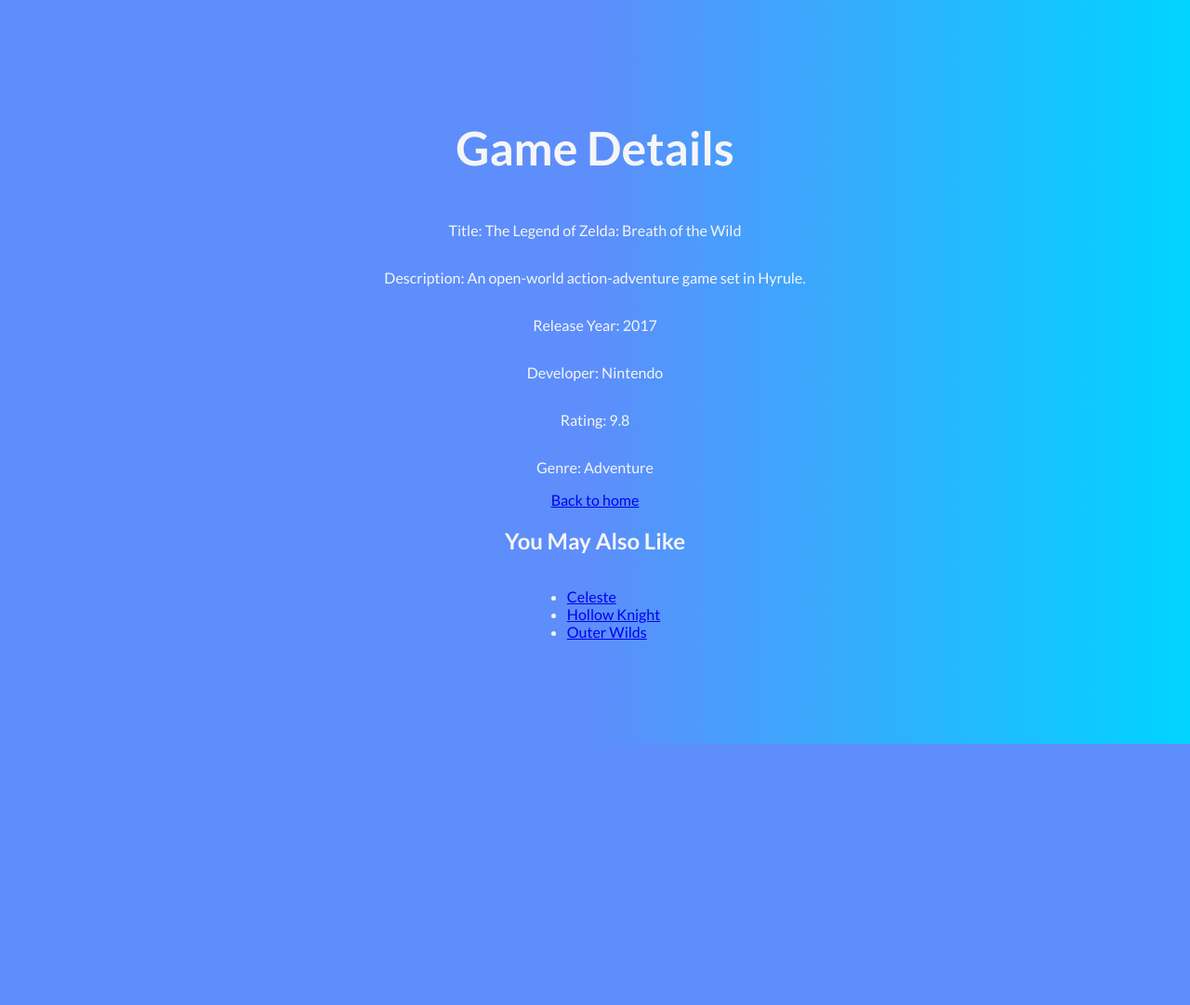
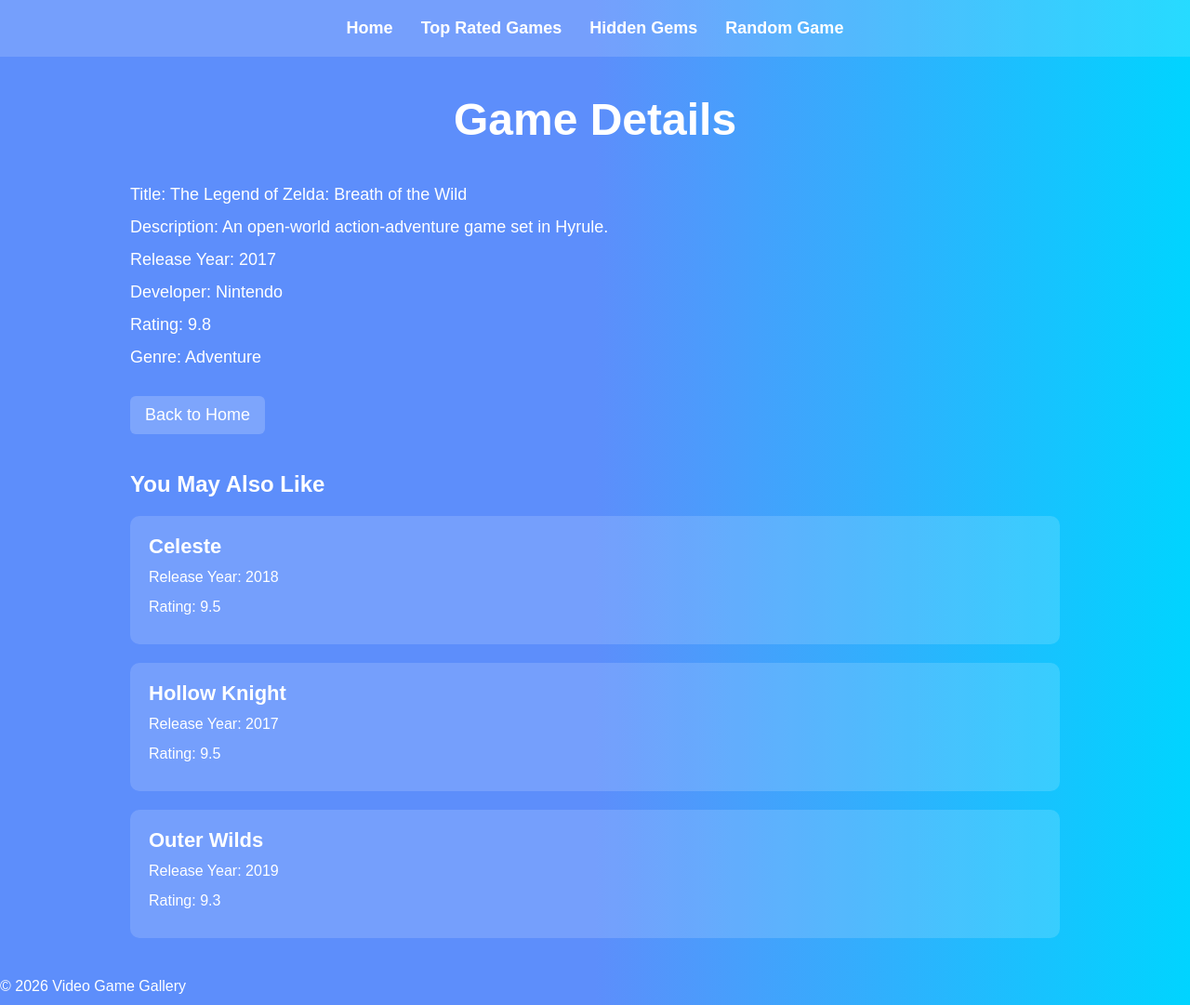
Before and after one commit to VictoriaLeighSmith/video-game-gallery, a Node server app: page /game/1 in a window 1280 px wide. Shown: the whole page at 93% size. Before the commit the page ends 800 px from the top, so only its background shows below. Run offline with Node 20, Linux system fonts and the light colour scheme.

Commit message:
Updated views pages, updated header and footer partials, base css styles, and api endpoints added.

```diff
--- a/index.js
+++ b/index.js
@@ -1,6 +1,6 @@
 const express = require("express");
 const path = require("path");
-const { VideoGames, Genres } = require("./utils/data");
+const { VideoGames } = require("./utils/data");
 const {
   getGameDetailsById,
   getGamesByGenre,
@@ -16,22 +16,43 @@ app.set("views", path.join(__dirname, "views"));
 app.use(express.static("public"));
 
 app.get("/", (request, response) => {
-  response.render("index");
+  const randomGames = [];
+
+  while (randomGames.length < 9) {
+    const randomId = selectRandomGameId();
+    const randomGame = getGameDetailsById(randomId);
+
+    const alreadyAdded = randomGames.some((game) => game.id === randomGame.id);
+
+    if (!alreadyAdded) {
+      randomGames.push(randomGame);
+    }
+  }
+
+  response.render("index", {
+    randomGames: randomGames,
+  });
 });
 
 app.get("/game/:id", (request, response) => {
   const id = parseInt(request.params.id, 10);
+
   if (isNaN(id) || id <= 0) {
     return response.status(400).send("Invalid ID");
   }
 
   const foundGame = getGameDetailsById(id);
+
   if (!foundGame) {
     return response.status(404).send("Game not found");
   }
+
   const gameGenre = foundGame.genre;
+
   const sameGenreGames = VideoGames.filter(
-    (game) => gameGenre === game.genre && game.id !== foundGame.id,
+    (recommendedGame) =>
+      recommendedGame.genre === gameGenre &&
+      recommendedGame.id !== foundGame.id,
   );
 
   const recommendedGames = sameGenreGames.slice(0, 3);
@@ -43,34 +64,130 @@ app.get("/game/:id", (request, response) => {
 });
 
 app.get("/top-rated", (request, response) => {
-  const topRated = getTopRatedGames();
+  const topRatedGames = getTopRatedGames(15);
 
-  response.render("top-rated", { topRated: topRated });
+  response.render("top-rated", {
+    games: topRatedGames,
+  });
 });
 
 app.get("/random", (request, response) => {
-  const getRandomID = selectRandomGameId();
-  const getRandomGame = getGameDetailsById(getRandomID);
+  const randomId = selectRandomGameId();
 
-  response.render("random", { randomGame: getRandomGame });
+  response.redirect(`/game/${randomId}`);
 });
 
 app.get("/hidden-gems", (request, response) => {
-  const hiddenGems = getHiddenGems();
+  const hiddenGemGames = getHiddenGems();
 
-  response.render("hidden-gems", { hiddenGems: hiddenGems });
+  response.render("hidden-gems", {
+    games: hiddenGemGames,
+  });
 });
 
 app.get("/genre/:genre", (request, response) => {
-  const foundGenre = getGamesByGenre(request.params.genre, 5);
-  if (foundGenre.length === 0) {
+  const genreGames = getGamesByGenre(request.params.genre, 5);
+
+  if (genreGames.length === 0) {
     return response.status(404).send("Genre not found");
   }
 
-  response.render("genre", { genre: foundGenre });
+  response.render("genre", {
+    games: genreGames,
+  });
+});
+
+// REST API routes
+
+app.get("/api/games", (request, response) => {
+  const games = VideoGames.map((game) => {
+    return {
+      title: game.title,
+      genre: game.genre,
+      releaseYear: game.releaseYear,
+      rating: game.averageRating,
+    };
+  });
+
+  response.json({
+    data: games,
+  });
+});
+
+app.get("/api/games/top-rated", (request, response) => {
+  const games = getTopRatedGames(10);
+
+  response.json({
+    data: games,
+  });
+});
+
+app.get("/api/games/genre/:genre", (request, response) => {
+  const games = getGamesByGenre(request.params.genre, VideoGames.length);
+
+  if (games.length === 0) {
+    return response.status(404).json({
+      error: "No games found for this genre",
+    });
+  }
+
+  response.json({
+    data: games,
+  });
+});
+
+app.get("/api/games/:id/recommendations", (request, response) => {
+  const id = parseInt(request.params.id, 10);
+
+  if (isNaN(id) || id <= 0) {
+    return response.status(400).json({
+      error: "Invalid ID",
+    });
+  }
+
+  const foundGame = getGameDetailsById(id);
+
+  if (!foundGame) {
+    return response.status(404).json({
+      error: "Game not found",
+    });
+  }
+
+  const recommendedGames = VideoGames.filter(
+    (recommendedGame) =>
+      recommendedGame.genre === foundGame.genre &&
+      recommendedGame.id !== foundGame.id,
+  ).slice(0, 3);
+
+  response.json({
+    data: recommendedGames,
+  });
+});
+
+app.get("/api/games/:id", (request, response) => {
+  const id = parseInt(request.params.id, 10);
+
+  if (isNaN(id) || id <= 0) {
+    return response.status(400).json({
+      error: "Invalid ID",
+    });
+  }
+
+  const foundGame = getGameDetailsById(id);
+
+  if (!foundGame) {
+    return response.status(404).json({
+      error: "Game not found",
+    });
+  }
+
+  response.json({
+    data: foundGame,
+  });
 });
 
 const port = 3000;
+
 app.listen(port, () => {
   console.log(`Server running on http://localhost:${port}`);
 });
--- a/public/styles.css
+++ b/public/styles.css
@@ -1,23 +1,109 @@
-/* Base styling, feel free to remove or alter */
+/* Base styling */
 
 body {
-    background: linear-gradient(90deg, rgba(93,142,251,1) 0%, rgba(93,142,251,1) 50%, rgba(0,212,255,1) 100%);
-    height: 100%;
-    padding: 0px;
-    margin: 0px;
-    font-family: 'Lato', sans-serif;
-    display: flex;
-    color: #F6F6F6;
+  background: linear-gradient(
+    90deg,
+    rgba(93, 142, 251, 1) 0%,
+    rgba(93, 142, 251, 1) 50%,
+    rgba(0, 212, 255, 1) 100%
+  );
+  margin: 0;
+  padding: 0;
+  font-family: Arial, Helvetica, sans-serif;
+  color: white;
 }
 
+/* Navigation */
+
+nav {
+  display: flex;
+  justify-content: center;
+  align-items: center;
+  gap: 30px;
+  padding: 20px;
+  background: rgba(255, 255, 255, 0.15);
+}
+
+nav a {
+  color: white;
+  font-size: 18px;
+  font-weight: bold;
+  text-decoration: none;
+}
+
+nav a:hover {
+  text-decoration: underline;
+}
+
+/* Main Content */
+
 .main-content {
-    display: flex;
-    justify-content: center;
-    flex: 1;
-    align-items: center;
-    flex-direction: column;
+  width: 80%;
+  max-width: 1000px;
+  margin: 40px auto;
 }
 
 .main-content h1 {
-    font-size: 50px;
+  text-align: center;
+  font-size: 48px;
+  margin-bottom: 40px;
 }
+
+.main-content h2 {
+  margin-top: 40px;
+}
+
+/* Lists */
+
+ul {
+  list-style: none;
+  padding: 0;
+}
+
+li {
+  background: rgba(255, 255, 255, 0.15);
+  border-radius: 10px;
+  padding: 20px;
+  margin-bottom: 20px;
+}
+
+/* Game Links */
+
+li a {
+  color: white;
+  font-size: 22px;
+  font-weight: bold;
+  text-decoration: none;
+}
+
+li a:hover {
+  text-decoration: underline;
+}
+
+/* Paragraphs */
+
+p {
+  margin: 8px 0;
+  line-height: 1.5;
+}
+
+.game-text {
+  font-size: 18px;
+}
+
+/* Back Button */
+
+.back-link {
+  display: inline-block;
+  margin-top: 20px;
+  padding: 10px 16px;
+  background: rgba(255, 255, 255, 0.2);
+  border-radius: 6px;
+  color: white;
+  text-decoration: none;
+  font-size: 18px;
+}
+
+.back-link:hover {
+  background: rgba(255, 255, 255, 0.3);
+}
--- a/views/game-details.ejs
+++ b/views/game-details.ejs
@@ -1,25 +1,40 @@
 <%- include('partials/header', {title: "Game Details: "}) %>
-    <body>
+
+
     <main class="main-content quote-details-content">
         <h1>Game Details</h1>
-            <p class="game-text">Title: <%= game.title%></p>
-            <p class="game-text">Description: <%= game.description%></p>
-            <p class="game-text">Release Year: <%= game.releaseYear%></p>
-            <p class="game-text">Developer: <%= game.developer%></p>
-            <p class="game-text">Rating: <%= game.averageRating === null ? "This game has not yet been rated." : game.averageRating%></p>
-            <p class="game-text">Genre: <%= game.genre%></p>
 
-            <a href="/">Back to home</a>
+        <p class="game-text">Title: <%= game.title %></p>
+        <p class="game-text">Description: <%= game.description %></p>
+        <p class="game-text">Release Year: <%= game.releaseYear %></p>
+        <p class="game-text">Developer: <%= game.developer %></p>
+        <p class="game-text">
+            Rating:
+            <%= game.averageRating === null ? "This game has not yet been rated." : game.averageRating %>
+        </p>
+        <p class="game-text">Genre: <%= game.genre %></p>
+
+        <a href="/" class="back-link">Back to Home</a>
 
         <h2>You May Also Like</h2>
+
       <ul>
-  <% recommendedGames.forEach((game) => { %>
+    <% recommendedGames.forEach((recommendedGame) => { %>
         <li>
-      <a href="/game/<%= game.id %>"><%= game.title %></a>
+            <a href="/game/<%= recommendedGame.id %>">
+                <%= recommendedGame.title %>
+            </a>
+
+            <p>Release Year: <%= recommendedGame.releaseYear %></p>
+            <p>
+                Rating:
+                <%= recommendedGame.averageRating === null
+                    ? "This game has not yet been rated."
+                    : recommendedGame.averageRating %>
+            </p>
         </li>
     <% }) %>
 </ul>
 
     </main>
-    </body>
-</html>
+    <%- include('partials/footer') %>
--- /dev/null
+++ b/views/partials/footer.ejs
@@ -0,0 +1,6 @@
+<footer>
+    <p>&copy; 2026 Video Game Gallery</p>
+</footer>
+
+</body>
+</html>
--- a/views/partials/header.ejs
+++ b/views/partials/header.ejs
@@ -1,14 +1,25 @@
+<!DOCTYPE html>
 <html lang="en">
-  <head>
-    <meta charset="UTF-8" />
-    <meta name="viewport" content="width=device-width, initial-scale=1.0" />
-    <title>Quotes Generator</title>
-    <link rel="stylesheet" type="text/css" href="/styles.css" />
-    <link rel="preconnect" href="https://fonts.googleapis.com" />
-    <link rel="preconnect" href="https://fonts.gstatic.com" crossorigin />
+<head>
+    <meta charset="UTF-8">
+    <meta name="viewport" content="width=device-width, initial-scale=1.0">
+    <title><%= title %></title>
+
+    <link rel="stylesheet" href="/styles.css">
+
+    <link rel="preconnect" href="https://fonts.googleapis.com">
+    <link rel="preconnect" href="https://fonts.gstatic.com" crossorigin>
+
     <link
-      href="https://fonts.googleapis.com/css2?family=Lato:ital,wght@0,100;0,300;0,400;0,700;0,900;1,100;1,300;1,400;1,700;1,900&display=swap"
-      rel="stylesheet"
-    />
-  </head>
-</html>
+        href="https://fonts.googleapis.com/css2?family=Lato:wght@300;400;700&display=swap"
+        rel="stylesheet">
+</head>
+
+<body>
+
+<nav>
+    <a href="/">Home</a>
+    <a href="/top-rated">Top Rated Games</a>
+    <a href="/hidden-gems">Hidden Gems</a>
+    <a href="/random">Random Game</a>
+</nav>
--- a/views/top-rated.ejs
+++ b/views/top-rated.ejs
@@ -1,11 +1,10 @@
 <%- include('partials/header', { title: "Top Rated Video Games" }) %>
 
-<body>
     <main class="main-content">
         <h1>Top Rated Games</h1>
 
         <ul>
-            <% topRated.forEach((game) => { %>
+            <% games.forEach((game) => { %>
                 <li>
                     <a href="/game/<%= game.id %>"><%= game.title %></a>
 
@@ -16,5 +15,4 @@
             <% }) %>
         </ul>
     </main>
-</body>
-</html>
+<%- include('partials/footer') %>
```
Also changed, not shown: views/genre.ejs (+8 -5 lines), views/hidden-gems.ejs (+8 -5 lines), views/index.ejs (+23 -11 lines), views/random.ejs (added, +24 -0 lines). Lines whose indentation alone changed are shown as unchanged.
